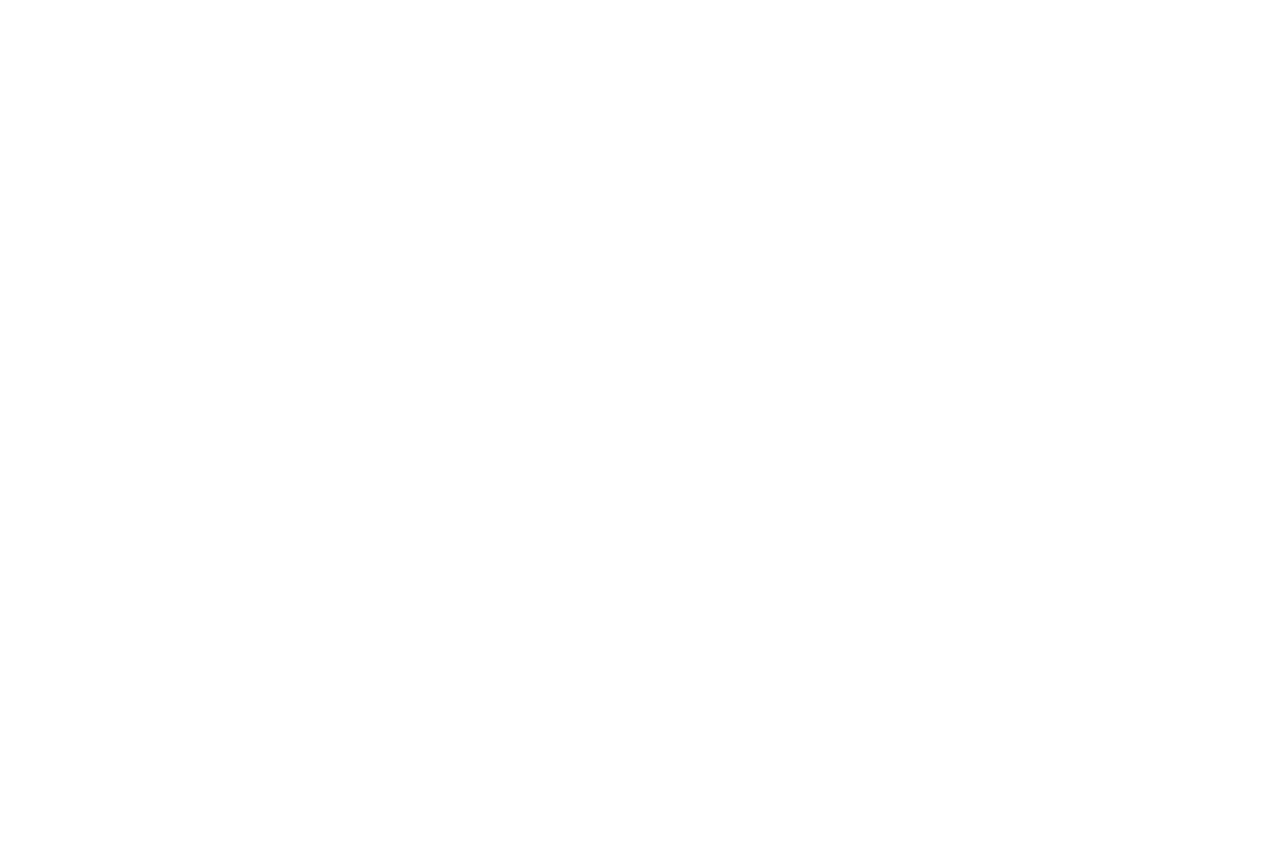
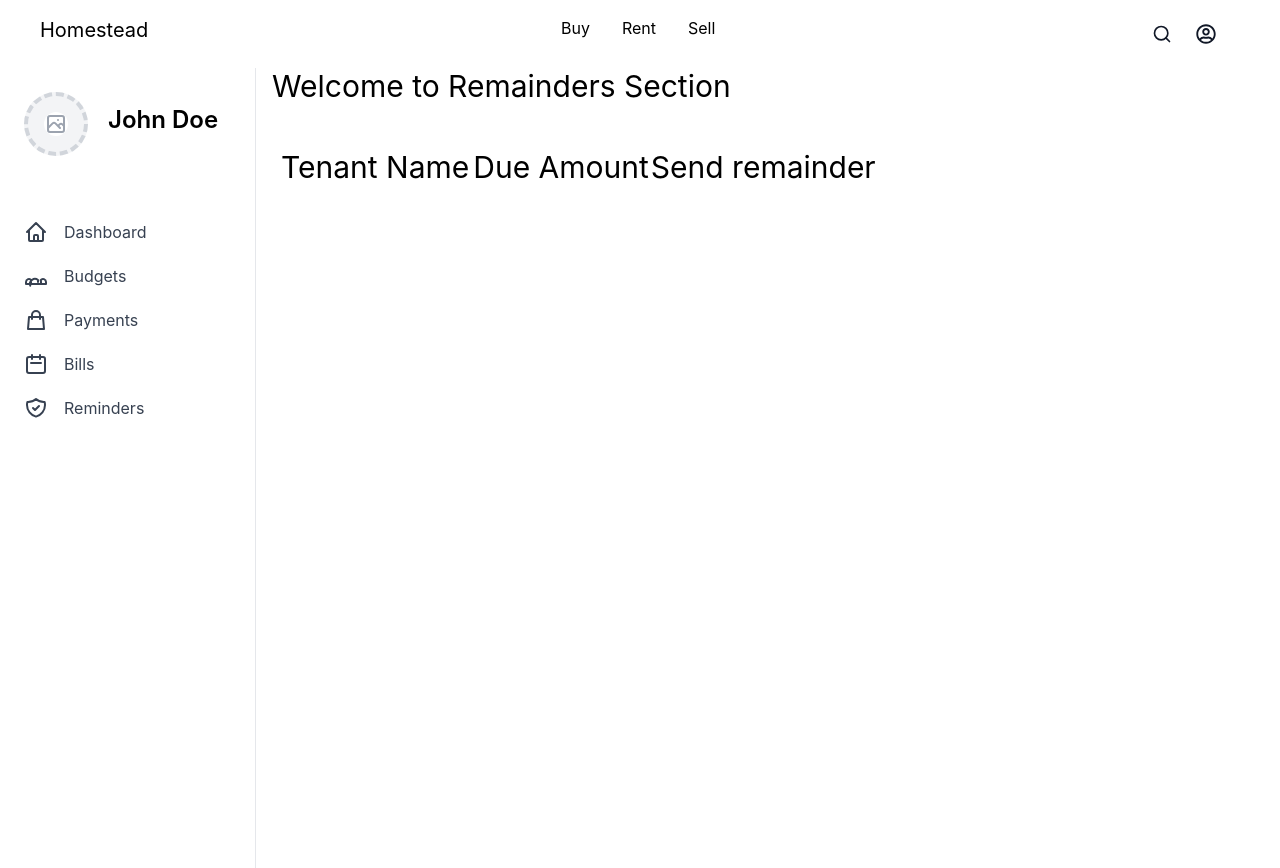
Before and after one commit to samyak-sorron/Homestead, a React (Create React App) app in the folder frontend/: page /owner-remainder in a window 1280 px wide. Before the commit this address had no page. Before the commit the page ends 800 px from the top, so only its background shows below. Built offline with nearby package versions, Linux system fonts and the light colour scheme.

Commit message:
owner Dashboard

```diff
--- a/frontend/src/App.js
+++ b/frontend/src/App.js
@@ -11,6 +11,8 @@ import PorpertyList from './pages/Property/porpertyList';
 import TenantLogou from './pages/Tenant/tenantLogou';
 import OwnerLogout from './pages/Owner/ownerLogout';
 import AddProperty from './pages/Property/addProperty';
+import Bills from './pages/Owner/bills';
+import Remainders from './pages/Owner/reminders';
 
 function App() {
   return (
@@ -34,6 +36,9 @@ function App() {
         <Route path="/owner-logout" element={<OwnerLogout />} />
         <Route path="/owner-register" element={<OwnerRegister/>} />
         <Route path="/owner-dashboard" element={<OwnerDashboard/>} />
+        <Route path="/owner-bills" element={<Bills/>}/>
+        <Route path="/owner-remainder" element={<Remainders/>}/>
+
 
       </Routes>
     </Router>
--- a/frontend/src/components/sidebar.js
+++ b/frontend/src/components/sidebar.js
@@ -33,7 +33,7 @@ const Sidebar = () => {
       <nav className="px-6 mt-10">
         <ul className="space-y-4">
           <li>
-            <a href="#" className="text-gray-700 flex mb-5">
+            <a href="/owner-dashboard" className="text-gray-700 flex mb-5">
               <svg className="w-6 h-6" fill="none" stroke="currentColor" viewBox="0 0 24 24" xmlns="http://www.w3.org/2000/svg"><path strokeLinecap="round" strokeLinejoin="round" strokeWidth="2" d="M3 12l2-2m0 0l7-7 7 7M5 10v10a1 1 0 001 1h3m10-11l2 2m-2-2v10a1 1 0 01-1 1h-3m-6 0a1 1 0 001-1v-4a1 1 0 011-1h2a1 1 0 011 1v4a1 1 0 001 1m-6 0h6"></path></svg>
               <span className="ml-4">Dashboard</span>
             </a>
@@ -51,13 +51,13 @@ const Sidebar = () => {
             </a>
           </li>
           <li>
-            <a href="#" className="text-gray-700 flex mb-5">
+            <a href="/owner-bills" className="text-gray-700 flex mb-5">
               <svg className="w-6 h-6" fill="none" stroke="currentColor" viewBox="0 0 24 24" xmlns="http://www.w3.org/2000/svg"><path strokeLinecap="round" strokeLinejoin="round" strokeWidth="2" d="M8 7V3m8 4V3m-9 8h10M5 21h14a2 2 0 002-2V7a2 2 0 00-2-2H5a2 2 0 00-2 2v12a2 2 0 002 2z"></path></svg>
               <span className="ml-4">Bills</span>
             </a>
           </li>
           <li>
-            <a href="#" className="text-gray-700 flex mb-5">
+            <a href="/owner-remainder" className="text-gray-700 flex mb-5">
               <svg className="w-6 h-6" fill="none" stroke="currentColor" viewBox="0 0 24 24" xmlns="http://www.w3.org/2000/svg"><path strokeLinecap="round" strokeLinejoin="round" strokeWidth="2" d="M9 12l2 2 4-4m5.618-4.016A11.955 11.955 0 0112 2.944a11.955 11.955 0 01-8.618 3.04A12.02 12.02 0 003 9c0 5.591 3.824 10.29 9 11.622 5.176-1.332 9-6.03 9-11.622 0-1.042-.133-2.052-.382-3.016z"></path></svg>
               <span className="ml-4">Reminders</span>
             </a>
--- /dev/null
+++ b/frontend/src/pages/Owner/bills.js
@@ -0,0 +1,42 @@
+import React,{useState,useEffect} from 'react'
+import { Navbar, Sidebar } from '../../components'
+
+const Bills = () => {
+  const [name, setName] = useState('John Doe');
+  const [email, setEmail]= useState('John.Doe@gmail.com')
+
+  useEffect(()=>{
+    document.title="DashBoard";
+  })
+
+
+  return (
+    <div>
+      <Navbar/>
+      <div className='grid grid-cols-[max-content_1fr] gap-x-4'>
+        <Sidebar/>
+
+        <div className='text-3xl max-w-full'>
+        <h2>Welcome to Bills Section</h2>
+        <br></br>
+          <div className='card m-2' >
+            <div className='card-body'>
+
+
+                <tr>
+                    <td>Bill No</td>
+                    <td></td>
+                    <td>Tenant Name</td>
+                    <td>Bill Amount</td>
+                </tr>
+
+            </div>
+        </div>
+
+        </div>
+      </div>
+    </div>
+  )
+}
+
+export default Bills
--- a/frontend/src/pages/Owner/ownerDashboard.js
+++ b/frontend/src/pages/Owner/ownerDashboard.js
@@ -3,6 +3,7 @@ import { Navbar, Sidebar } from '../../components'
 
 const OwnerDashboard = () => {
   const [name, setName] = useState('John Doe');
+  const [email, setEmail]= useState('John.Doe@gmail.com')
 
   useEffect(()=>{
     document.title="DashBoard";
@@ -16,6 +17,7 @@ const OwnerDashboard = () => {
         <Sidebar/>
         <div className='text-3xl'>
           <h1>Welcome {name}</h1>
+          <h3> Email : {email}</h3>
         </div>
       </div>
     </div>
--- /dev/null
+++ b/frontend/src/pages/Owner/reminders.js
@@ -0,0 +1,42 @@
+import React,{useState,useEffect} from 'react'
+import { Navbar, Sidebar } from '../../components'
+
+const Remainders = () => {
+  const [name, setName] = useState('John Doe');
+  const [email, setEmail]= useState('John.Doe@gmail.com')
+
+  useEffect(()=>{
+    document.title="DashBoard";
+  })
+
+
+  return (
+    <div>
+      <Navbar/>
+      <div className='grid grid-cols-[max-content_1fr] gap-x-4'>
+        <Sidebar/>
+
+        <div className='text-3xl max-w-full'>
+        <h2>Welcome to Remainders Section</h2>
+        <br></br>
+          <div className='card m-2' >
+            <div className='card-body'>
+
+
+                <tr>
+                    <td> Tenant Name</td>
+                    <td></td>
+                    <td>Due Amount</td>
+                    <td>Send remainder</td>
+                </tr>
+
+            </div>
+        </div>
+
+        </div>
+      </div>
+    </div>
+  )
+}
+
+export default Remainders
```
